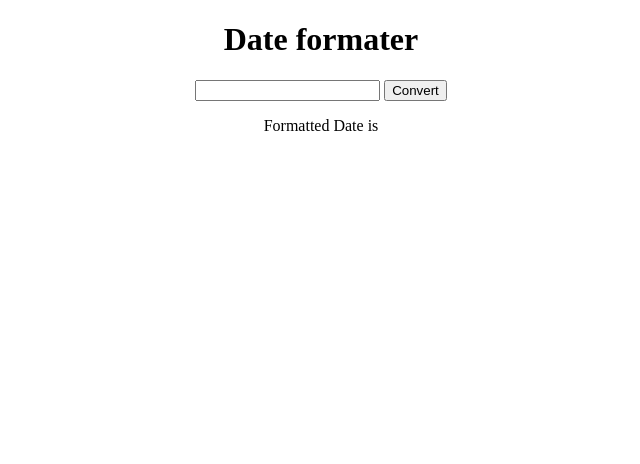
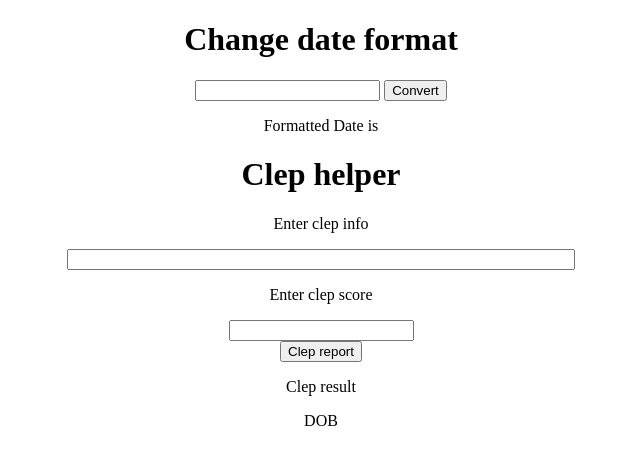
Before and after one commit to maruf10155/dateformatter, a plain HTML site: page index.html in a window 1280 px wide. Shown: the whole page, without its empty margins (319-959 px from the left). Drawn offline with Linux system fonts and the light colour scheme.

Commit message:
Add files via upload

```diff
--- a/index.html
+++ b/index.html
@@ -4,18 +4,31 @@
 <head>
     <meta charset="UTF-8">
     <meta name="viewport" content="width=device-width, initial-scale=1.0">
-    <title>Date formate</title>
+    <title>Useful Tools</title>
     <script type="text/javascript" src=lib.js></script>
 </head>
 
 <body>
     <div style="text-align: center;">
-        <h1>Date formater</h1>
+        <h1>Change date format</h1>
         <input type="text" id="date" title="d" value="">
         <button onclick="convert()" type="button">Convert</button>
         <p>Formatted Date is</p>
         <p id="result"></p>
     </div>
+    <div style="text-align: center;">
+        <h1>Clep helper</h1>
+        <p>Enter clep info</p>
+        <input type="text" id="clep" title="d" value="" style="width: 500px;">
+        <p>Enter clep score</p>
+        <input type="text" id="score" title="d" value="">
+        <br>
+        <button onclick="clep()" type="button">Clep report</button>
+        <p>Clep result</p>
+        <p id="result2"></p>
+        <p>DOB</p>
+        <p id="dob"></p>
+    </div>
 </body>
 
 </html>
--- a/lib.js
+++ b/lib.js
@@ -28,3 +28,13 @@ function convert() {
     res=m+"/"+d2[0]+"/"+d2[2]
     document.getElementById("result").innerHTML = res
 }
+// 19970130 1 20240802 12College Algebra
+function clep() {
+    var clep = document.getElementById("clep").value
+    var score = document.getElementById("score").value
+    var res="Exam: "+clep.substring(19,clep.length)+", Date: "+clep.substring(13,15)+"/"+clep.substring(15,17)+"/"+clep.substring(9,13)+ ", Score: "+score
+    document.getElementById("result2").innerHTML = res
+    var dob=clep.substring(4,6)+"/"+clep.substring(6,8)+"/"+clep.substring(0,4)
+    document.getElementById("dob").innerHTML = dob
+
+}
```
